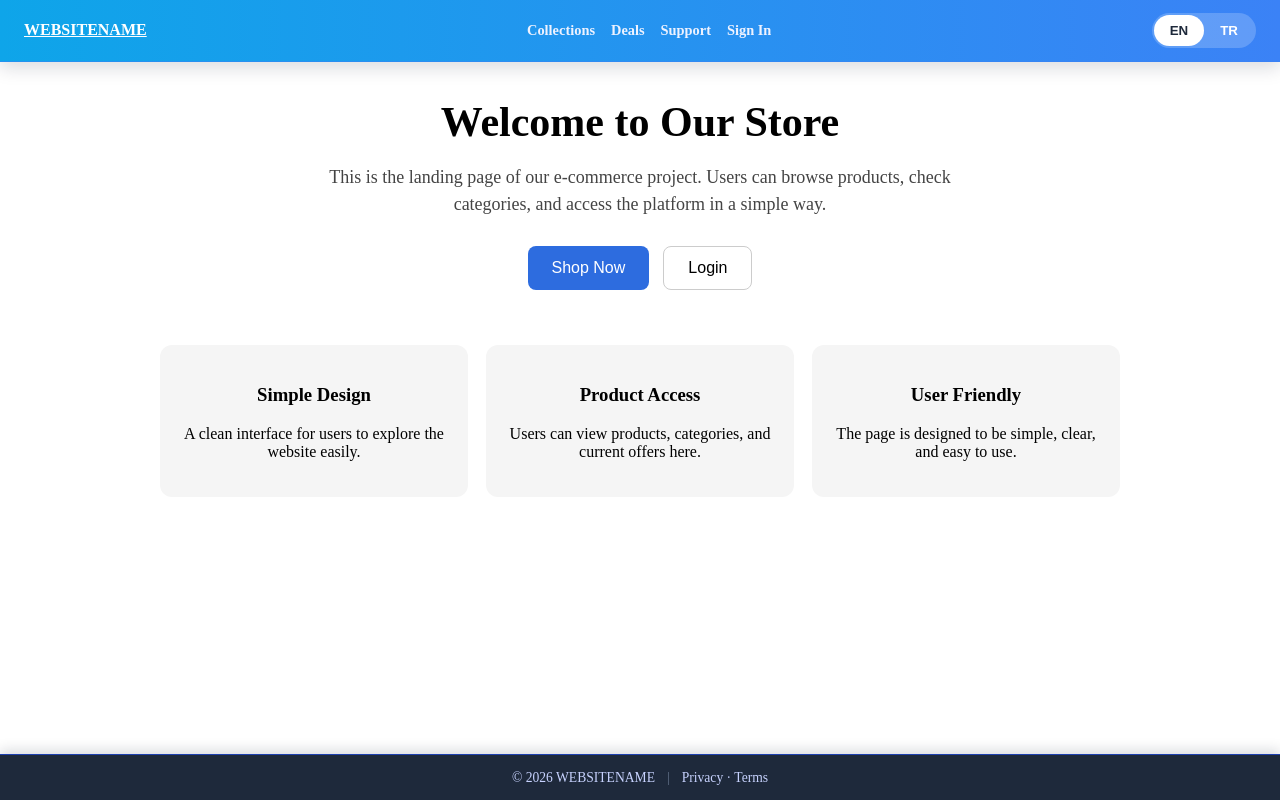
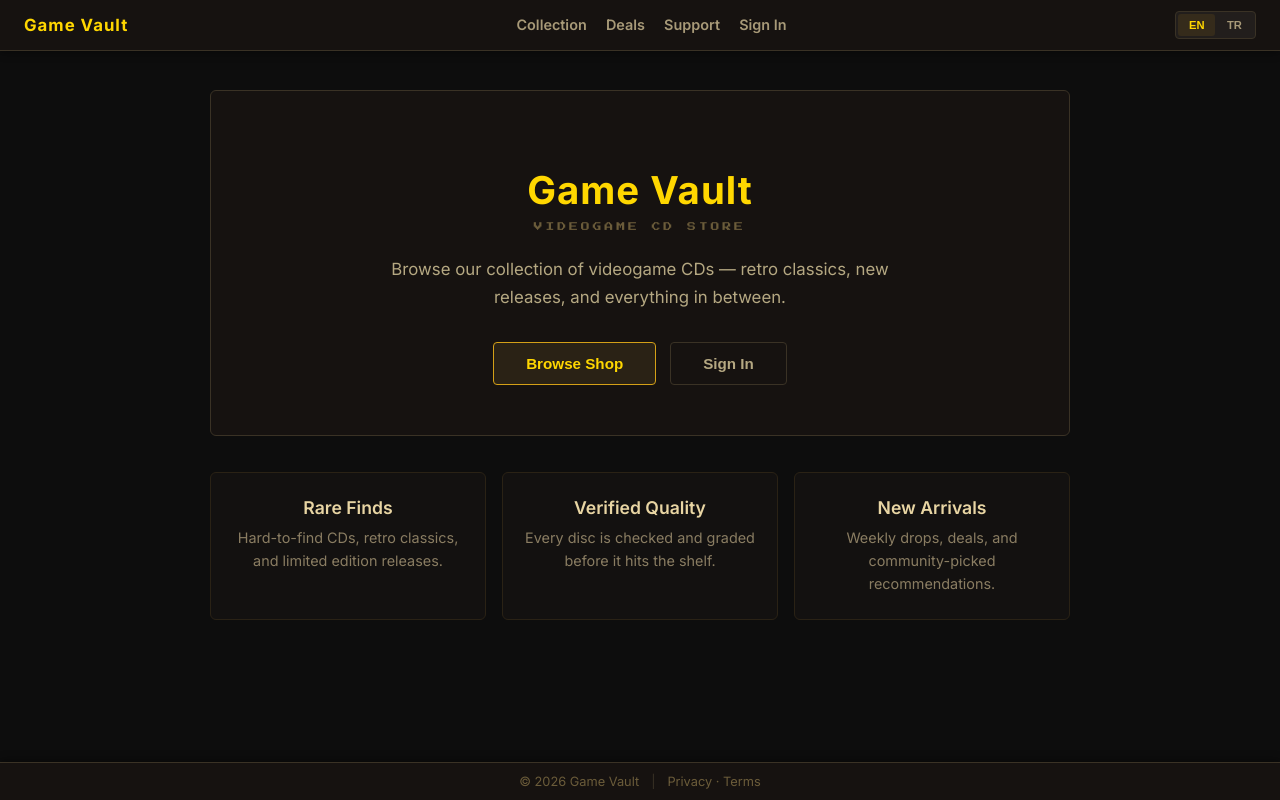
Before and after one commit to cnbldn/cs308-project-spring26, a React app in the folder frontend/: page / in a window 1280 px wide. Built offline with nearby package versions, Linux system fonts and the light colour scheme; the HTML template or start-up script is replaced by a standard one.

Commit message:
PRJ-17-visual-update-to-login-and-landing-page

```diff
--- a/frontend/src/components/Footer.module.css
+++ b/frontend/src/components/Footer.module.css
@@ -1,24 +1,23 @@
 .pageFooter {
   width: 100%;
-  height:auto;
+  height: auto;
   left: 0;
   right: 0;
   position: fixed;
   bottom: 0;
   margin: 0;
-  padding: 0.9rem 1.5rem;
-  background: #1e293b;
-  border-top: 1px solid #1e40af;
-  border-radius: 0;
+  padding: 0.7rem 1.5rem;
+  background: #161210;
+  border-top: 1px solid #3a3225;
   display: flex;
   justify-content: center;
   gap: 0.75rem;
-  color: #c7d2fe;
-  font-size: 0.85rem;
-  box-shadow: 0 -4px 12px rgba(15, 23, 42, 0.15);
+  color: #6b5c3a;
+  font-size: 0.8rem;
+  box-shadow: 0 -2px 8px rgba(0, 0, 0, 0.4);
   z-index: 10;
 }
 
 .footerDivider {
-  color: #64748b;
+  color: #3a3225;
 }
--- a/frontend/src/components/Footer.tsx
+++ b/frontend/src/components/Footer.tsx
@@ -4,7 +4,7 @@ import styles from './Footer.module.css';
 const Footer: React.FC = () => {
   return (
     <footer className={styles.pageFooter}>
-      <span>© {new Date().getFullYear()} WEBSITENAME</span>
+      <span>© {new Date().getFullYear()} Game Vault</span>
       <span className={styles.footerDivider}>|</span>
       <span>Privacy · Terms</span>
     </footer>
--- a/frontend/src/components/Header.module.css
+++ b/frontend/src/components/Header.module.css
@@ -4,45 +4,52 @@
   right: 0;
   position: fixed;
   top: 0;
-  padding: 0.8rem 1.5rem;
+  padding: 0.7rem 1.5rem;
   margin: 0;
   display: flex;
   justify-content: space-between;
   align-items: center;
-  background: linear-gradient(90deg, #0ea5e9 0%, #3b82f6 100%);
-  color: #ffffff;
-  border-bottom: 1px solid rgba(59, 130, 246, 0.5);
-  border-radius: 0;
-  box-shadow: 0 6px 17px rgba(15, 23, 42, 0.15);
+  background: #161210;
+  color: #d4c9a8;
+  border-bottom: 1px solid #3a3225;
+  box-shadow: 0 2px 8px rgba(0, 0, 0, 0.4);
   z-index: 10;
 }
 
 .brand {
   font-weight: 700;
-  color: #ffffff;
-  font-size: 1rem;
+  color: #ffd700;
+  font-size: 1.05rem;
+  text-decoration: none;
+  letter-spacing: 1px;
+}
+
+.brand:hover {
+  color: #ffe44d;
 }
 
 .linkGroup {
   display: flex;
-  gap: 1rem;
+  gap: 1.2rem;
 }
 
 .navLink {
-  color: #eef2ff;
+  color: #a89a78;
   font-size: 0.9rem;
   text-decoration: none;
   font-weight: 600;
+  transition: color 0.15s;
 }
 
 .navLink:hover {
-  color: #ffffff;
+  color: #ffd700;
 }
 
 .languageSwitcher {
   display: flex;
-  background: rgba(255, 255, 255, 0.2);
-  border-radius: 20px;
+  background: rgba(255, 255, 255, 0.05);
+  border: 1px solid #3a3225;
+  border-radius: 4px;
   padding: 2px;
   position: relative;
 }
@@ -50,18 +57,19 @@
 .langButton {
   background: transparent;
   border: none;
-  color: #ffffff;
-  padding: 0.5rem 1rem;
-  border-radius: 18px;
+  color: #a89a78;
+  padding: 0.3rem 0.7rem;
+  border-radius: 3px;
   cursor: pointer;
   font-weight: 600;
-  transition: all 0.3s ease;
+  font-size: 0.7rem;
+  transition: color 0.2s ease;
   position: relative;
   z-index: 2;
 }
 
 .langButton.active {
-  color: #1e293b;
+  color: #ffd700;
 }
 
 .languageSwitcher::before {
@@ -71,8 +79,8 @@
   left: 2px;
   width: calc(50% - 2px);
   height: calc(100% - 4px);
-  background: #ffffff;
-  border-radius: 18px;
+  background: rgba(212, 160, 23, 0.1);
+  border-radius: 3px;
   transition: transform 0.3s ease;
   z-index: 1;
 }
--- a/frontend/src/components/LandingPage.jsx
+++ b/frontend/src/components/LandingPage.jsx
@@ -2,35 +2,66 @@ import { useNavigate } from 'react-router-dom';
 
 function LandingPage() {
   const navigate = useNavigate();
+
   return (
     <main
       style={{
-        padding: '70px 20px',
+        padding: '90px 20px 80px',
         textAlign: 'center',
-        maxWidth: '1000px',
+        maxWidth: '900px',
         margin: '0 auto',
+        minHeight: '100vh',
       }}
     >
-      <h1 style={{ fontSize: '42px', marginBottom: '18px' }}>
-        Welcome to Our Store
+      {/* Hero */}
+      <div
+        style={{
+          border: '1px solid #3a3225',
+          background: '#161210',
+          borderRadius: '6px',
+          padding: '50px 30px',
+        }}
+      >
+        <h1
+          style={{
+            fontSize: '2.4rem',
+            marginBottom: '8px',
+            color: '#ffd700',
+            fontWeight: '700',
+            letterSpacing: '1px',
+          }}
+        >
+          Game Vault
         </h1>
 
         <p
           style={{
-          fontSize: '18px',
-          color: '#444',
-          maxWidth: '650px',
-          margin: '0 auto',
-          lineHeight: '1.5',
+            fontFamily: "'Press Start 2P', monospace",
+            fontSize: '0.55rem',
+            color: '#6b5c3a',
+            letterSpacing: '3px',
+            marginBottom: '24px',
           }}
         >
-        This is the landing page of our e-commerce project. Users can browse
-        products, check categories, and access the platform in a simple way.
+          VIDEOGAME CD STORE
+        </p>
+
+        <p
+          style={{
+            fontSize: '1.05rem',
+            color: '#b5a882',
+            maxWidth: '520px',
+            margin: '0 auto',
+            lineHeight: '1.7',
+          }}
+        >
+          Browse our collection of videogame CDs — retro classics,
+          new releases, and everything in between.
         </p>
 
         <div
           style={{
-          marginTop: '28px',
+            marginTop: '30px',
             display: 'flex',
             justifyContent: 'center',
             gap: '14px',
@@ -40,75 +71,110 @@ function LandingPage() {
           <button
             onClick={() => navigate('/shop')}
             style={{
-            padding: '12px 24px',
-            fontSize: '16px',
-            border: 'none',
-            borderRadius: '8px',
+              padding: '12px 32px',
+              fontSize: '0.95rem',
+              border: '1px solid #d4a017',
+              borderRadius: '4px',
               cursor: 'pointer',
-            backgroundColor: '#2d6cdf',
-            color: 'white',
+              background: '#2a2215',
+              color: '#ffd700',
+              fontWeight: '600',
+              transition: 'background 0.15s',
             }}
+            onMouseEnter={e => e.target.style.background = '#3a3020'}
+            onMouseLeave={e => e.target.style.background = '#2a2215'}
           >
-          Shop Now
+            Browse Shop
           </button>
 
           <button
             onClick={() => navigate('/login')}
             style={{
-            padding: '12px 24px',
-            fontSize: '16px',
-            border: '1px solid #ccc',
-            borderRadius: '8px',
+              padding: '12px 32px',
+              fontSize: '0.95rem',
+              border: '1px solid #3a3225',
+              borderRadius: '4px',
               cursor: 'pointer',
-            backgroundColor: 'white',
+              background: 'transparent',
+              color: '#b5a882',
+              fontWeight: '600',
+              transition: 'border-color 0.15s, color 0.15s',
+            }}
+            onMouseEnter={e => {
+              e.target.style.borderColor = '#d4a017';
+              e.target.style.color = '#ffd700';
+            }}
+            onMouseLeave={e => {
+              e.target.style.borderColor = '#3a3225';
+              e.target.style.color = '#b5a882';
             }}
           >
-          Login
+            Sign In
           </button>
         </div>
+      </div>
 
+      {/* Feature Cards */}
       <div
         style={{
-          marginTop: '55px',
+          marginTop: '36px',
           display: 'grid',
-          gridTemplateColumns: 'repeat(auto-fit, minmax(220px, 1fr))',
-          gap: '18px',
+          gridTemplateColumns: 'repeat(auto-fit, minmax(230px, 1fr))',
+          gap: '16px',
         }}
       >
+        {[
+          {
+            title: 'Rare Finds',
+            desc: 'Hard-to-find CDs, retro classics, and limited edition releases.',
+          },
+          {
+            title: 'Verified Quality',
+            desc: 'Every disc is checked and graded before it hits the shelf.',
+          },
+          {
+            title: 'New Arrivals',
+            desc: 'Weekly drops, deals, and community-picked recommendations.',
+          },
+        ].map((card) => (
           <div
+            key={card.title}
             style={{
-            padding: '20px',
-            borderRadius: '12px',
-            backgroundColor: '#f5f5f5',
+              padding: '24px 20px',
+              border: '1px solid #2a2215',
+              background: '#131110',
+              borderRadius: '6px',
+              transition: 'border-color 0.2s',
+            }}
+            onMouseEnter={e => e.currentTarget.style.borderColor = '#5c4a2a'}
+            onMouseLeave={e => e.currentTarget.style.borderColor = '#2a2215'}
+          >
+            <h3
+              style={{
+                color: '#e8d5a3',
+                fontSize: '1.1rem',
+                marginBottom: '8px',
+                marginTop: 0,
+                fontWeight: '600',
               }}
             >
-          <h3>Simple Design</h3>
-          <p>A clean interface for users to explore the website easily.</p>
-        </div>
-
-        <div
+              {card.title}
+            </h3>
+            <p
               style={{
-            padding: '20px',
-            borderRadius: '12px',
-            backgroundColor: '#f5f5f5',
+                color: '#8a7d62',
+                fontSize: '0.9rem',
+                lineHeight: '1.6',
+                margin: 0,
               }}
             >
-          <h3>Product Access</h3>
-          <p>Users can view products, categories, and current offers here.</p>
+              {card.desc}
+            </p>
           </div>
-
-        <div
-          style={{
-            padding: '20px',
-            borderRadius: '12px',
-            backgroundColor: '#f5f5f5',
-          }}
-        >
-          <h3>User Friendly</h3>
-          <p>The page is designed to be simple, clear, and easy to use.</p>
-        </div>
+        ))}
       </div>
     </main>
   );
 }
+
 export default LandingPage;
--- a/frontend/src/index.css
+++ b/frontend/src/index.css
@@ -1,11 +1,21 @@
+@import url('https://fonts.googleapis.com/css2?family=Inter:wght@400;600;700&family=Press+Start+2P&display=swap');
+
 html, body {
   margin: 0;
   padding: 0;
   width: 100%;
   height: 100%;
   overflow-x: hidden;
+  background: #0d0d0d;
+  color: #d4c9a8;
+  font-family: 'Inter', 'Segoe UI', sans-serif;
 }
 
 * {
   box-sizing: border-box;
 }
+
+::selection {
+  background: #d4a017;
+  color: #1a1a1a;
+}
--- a/frontend/src/locales/en.json
+++ b/frontend/src/locales/en.json
@@ -1,7 +1,7 @@
 {
   "login": {
     "welcomeBack": "Welcome Back",
-    "subtitle": "Login to your account to continue",
+    "subtitle": "Sign in to your account",
     "emailLabel": "Email Address",
     "emailPlaceholder": "you@example.com",
     "passwordLabel": "Password",
@@ -14,8 +14,8 @@
     "passwordMinLength": "Password must be at least 6 characters"
   },
   "header": {
-    "brand": "WEBSITENAME",
-    "collections": "Collections",
+    "brand": "Game Vault",
+    "collections": "Collection",
     "deals": "Deals",
     "support": "Support"
   }
--- a/frontend/src/locales/tr.json
+++ b/frontend/src/locales/tr.json
@@ -1,7 +1,7 @@
 {
   "login": {
     "welcomeBack": "Tekrar Hoş Geldiniz",
-    "subtitle": "Devam etmek için hesabınıza giriş yapın",
+    "subtitle": "Hesabınıza giriş yapın",
     "emailLabel": "E-posta Adresi",
     "emailPlaceholder": "siz@ornek.com",
     "passwordLabel": "Şifre",
@@ -14,8 +14,8 @@
     "passwordMinLength": "Şifre en az 6 karakter olmalı"
   },
   "header": {
-    "brand": "WEBSITESİ",
-    "collections": "Koleksiyonlar",
+    "brand": "Game Vault",
+    "collections": "Koleksiyon",
     "deals": "Teklifler",
     "support": "Destek"
   }
```
Also changed, not shown: frontend/src/components/Login.module.css (+45 -76 lines). Lines whose indentation alone changed are shown as unchanged.
